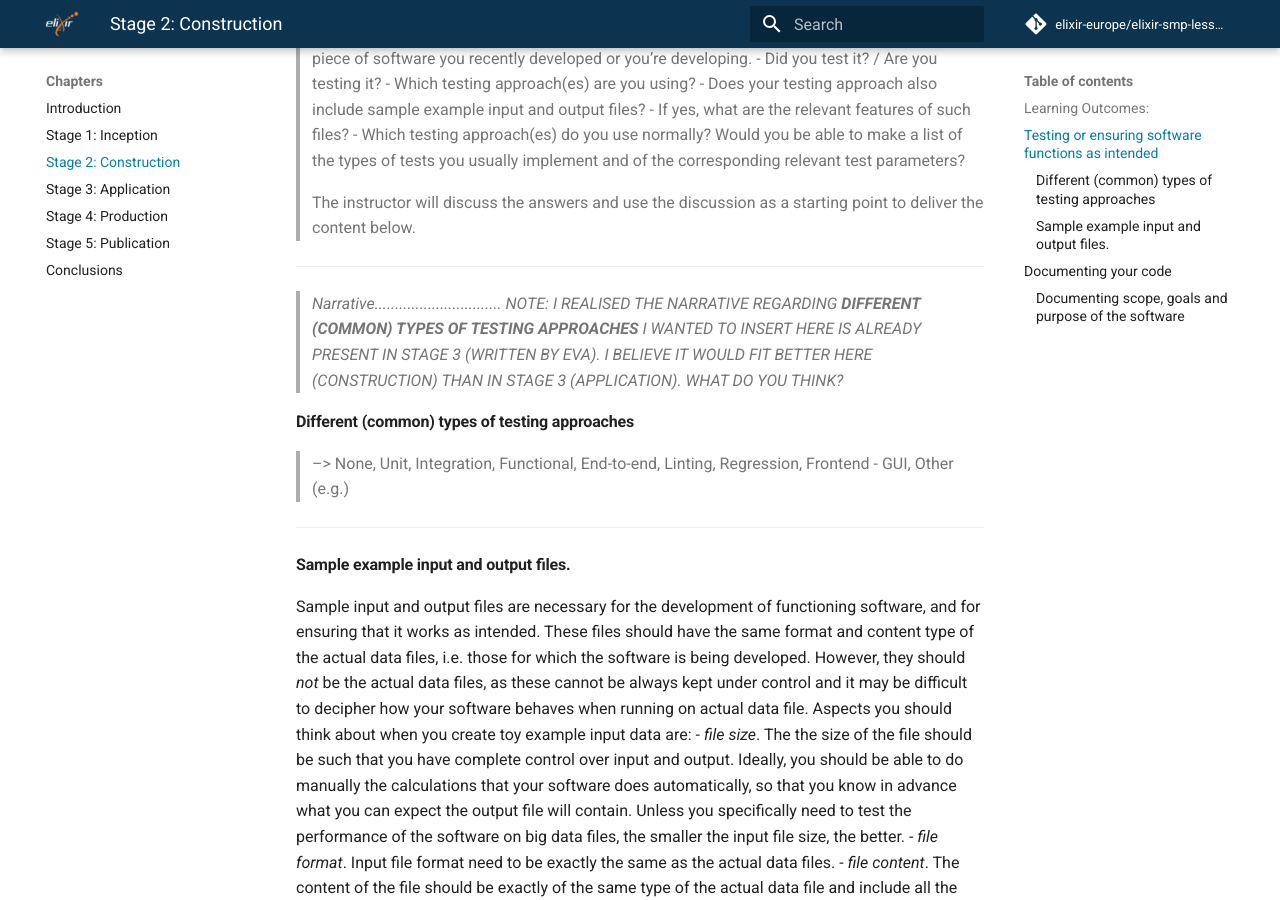
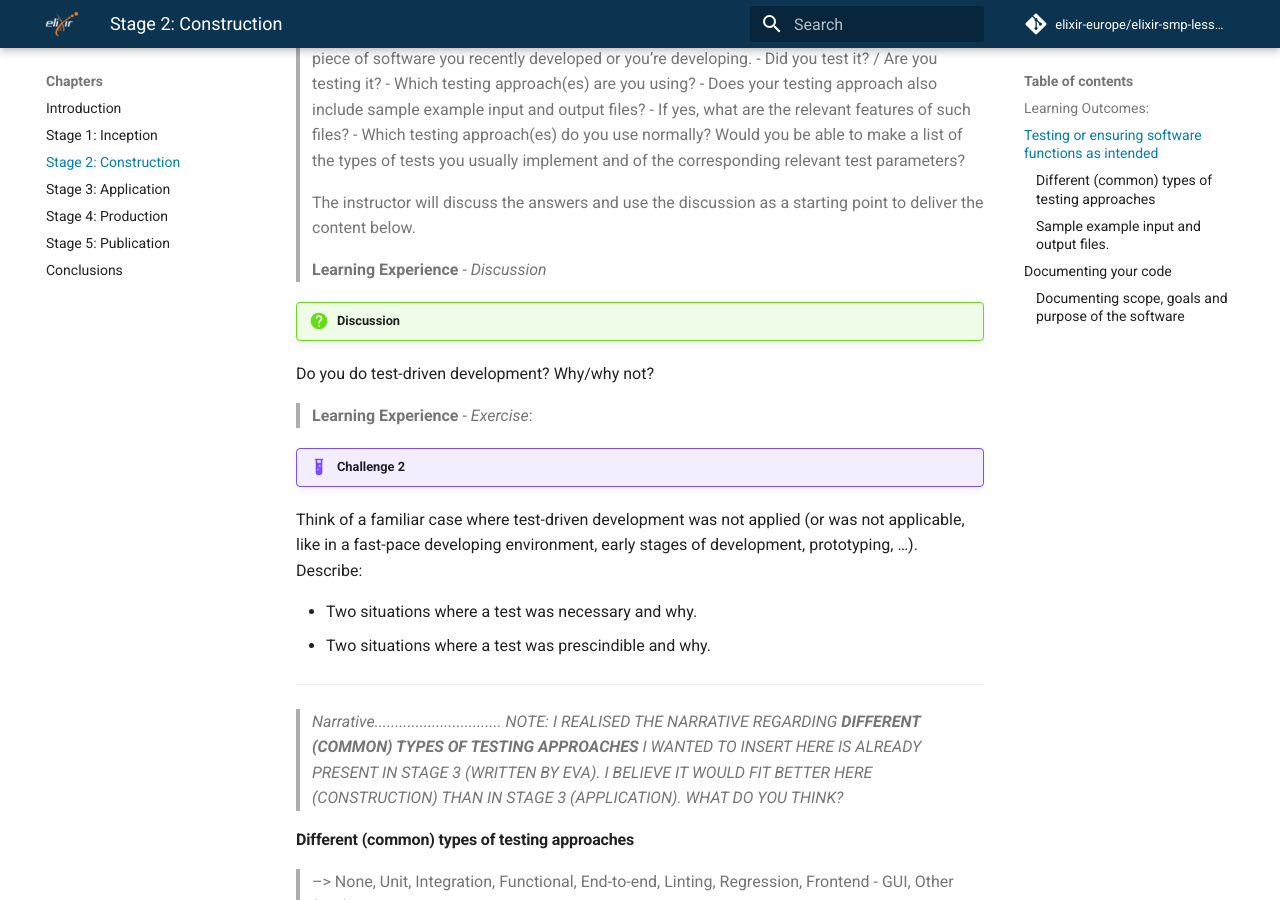
Before and after one commit to elixir-europe/elixir-smp-lesson, an MkDocs documentation site: the page built from docs/chapters/stage2_construction.md, in a window 1280 px wide and 900 px high, scrolled down 1403 px. Built offline with MkDocs 1.6.1 and Material for MkDocs 9.7.7, drawn with Linux system fonts in a browser that asks for light colours; comment, search, counter and statistics services are not loaded.

Commit message:
One more thing

```diff
--- a/docs/chapters/stage2_construction.md
+++ b/docs/chapters/stage2_construction.md
@@ -50,6 +50,23 @@ Not all kinds of testing are necessary for every project.
 > - Which testing approach(es) do you use normally? Would you be able to make a list of the types of tests you usually implement and of the corresponding relevant test parameters?
 >
 > The instructor will discuss the answers and use the discussion as a starting point to deliver the content below.
+
+
+>**Learning Experience** - *Discussion*
+
+!!! question "Discussion"
+
+  Do you do test-driven development? Why/why not?
+
+>**Learning Experience** - *Exercise*:
+
+!!! example "Challenge 2"
+  Think of a familiar case where test-driven development was not applied (or was not applicable, like in a fast-pace developing environment, early stages of development, prototyping, ...). Describe:
+
+  - Two situations where a test was necessary and why.
+  - Two situations where a test was prescindible and why.
+
+
 
 ------------------------------------------
 > *Narrative...............................
```
Also changed, not shown: docs/chapters/stage3_application.md (+1 -9 lines).
